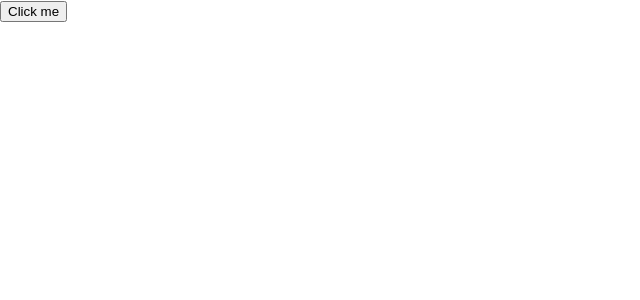
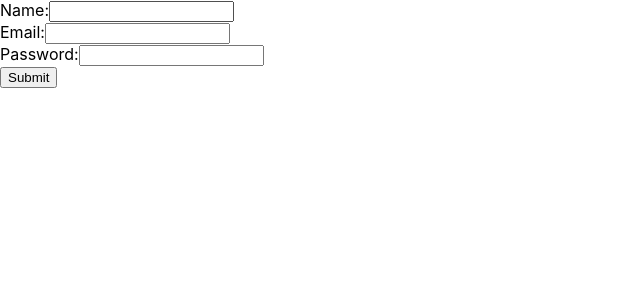
Before and after one commit to AbdullahKhan33/ReactTutorial, a React (Create React App) app: page / in a window 1280 px wide. Shown: the top 300 px of the page, without its empty margins (0-640 px from the left). Built offline with nearby package versions, Linux system fonts and the light colour scheme.

Commit message:
Use State

```diff
--- a/src/App.js
+++ b/src/App.js
@@ -1,14 +1,13 @@
 import React from 'react';
 import Button from './Button';
+import Counter from './Counter';
+import Form from './MultipleStates-Form';
 
 function App() {
-  const handleClick = () => {
-    console.log('Button clicked!');
-  };
-
   return (
     <div>
-      <Button onClick={handleClick} label="Click me" />
+      {/* <Counter/> */}
+      <Form/>
     </div>
   );
 }
--- /dev/null
+++ b/src/Counter.jsx
@@ -0,0 +1,27 @@
+import React, { Component } from 'react';
+
+class Counter extends Component {
+  constructor(props) {
+    super(props);
+    this.state = {
+      count: 0
+    };
+  }
+
+  incrementCount = () => {
+    this.setState(prevState => {
+      return { count: prevState.count + 1 };
+    });
+  };
+
+  render() {
+    return (
+      <div>
+        <p>Count: {this.state.count}</p>
+        <button onClick={this.incrementCount}>Increment</button>
+      </div>
+    );
+  }
+}
+
+export default Counter;
--- /dev/null
+++ b/src/MultipleStates-Form.jsx
@@ -0,0 +1,49 @@
+import React, { useState } from 'react';
+
+const Form = () => {
+  const [name, setName] = useState('');
+  const [email, setEmail] = useState('');
+  const [password, setPassword] = useState('');
+
+  const handleNameChange = (e) => {
+    setName(e.target.value);
+  };
+
+  const handleEmailChange = (e) => {
+    setEmail(e.target.value);
+  };
+
+  const handlePasswordChange = (e) => {
+    setPassword(e.target.value);
+  };
+
+  const handleSubmit = (e) => {
+    e.preventDefault();
+    console.log('Name:', name);
+    console.log('Email:', email);
+    console.log('Password:', password);
+  };
+
+  return (
+    <form onSubmit={handleSubmit}>
+      <label>
+        Name:
+        <input type="text" value={name} onChange={handleNameChange} />
+      </label>
+      <br />
+      <label>
+        Email:
+        <input type="email" value={email} onChange={handleEmailChange} />
+      </label>
+      <br />
+      <label>
+        Password:
+        <input type="password" value={password} onChange={handlePasswordChange} />
+      </label>
+      <br />
+      <button type="submit">Submit</button>
+    </form>
+  );
+};
+
+export default Form;
```
